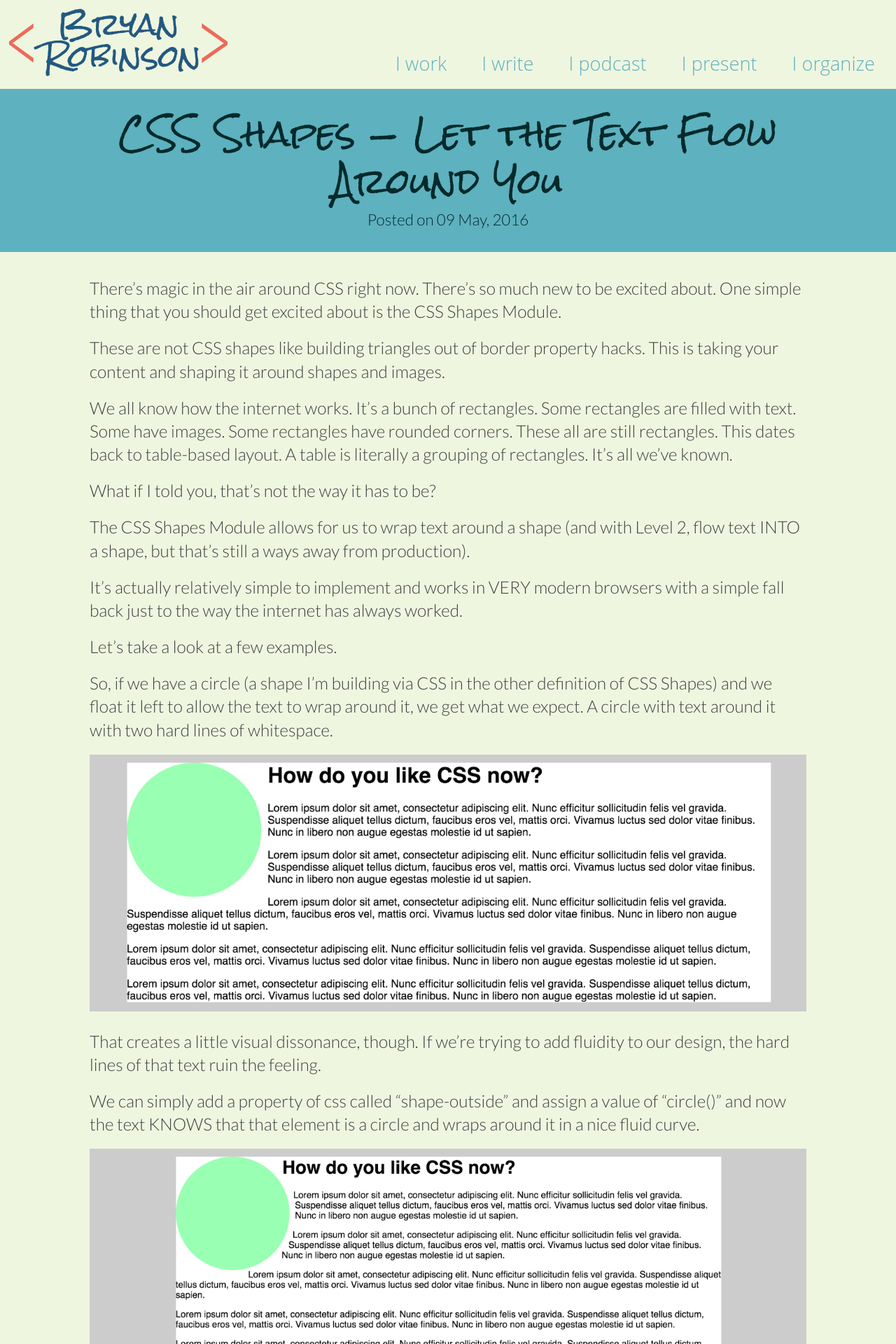
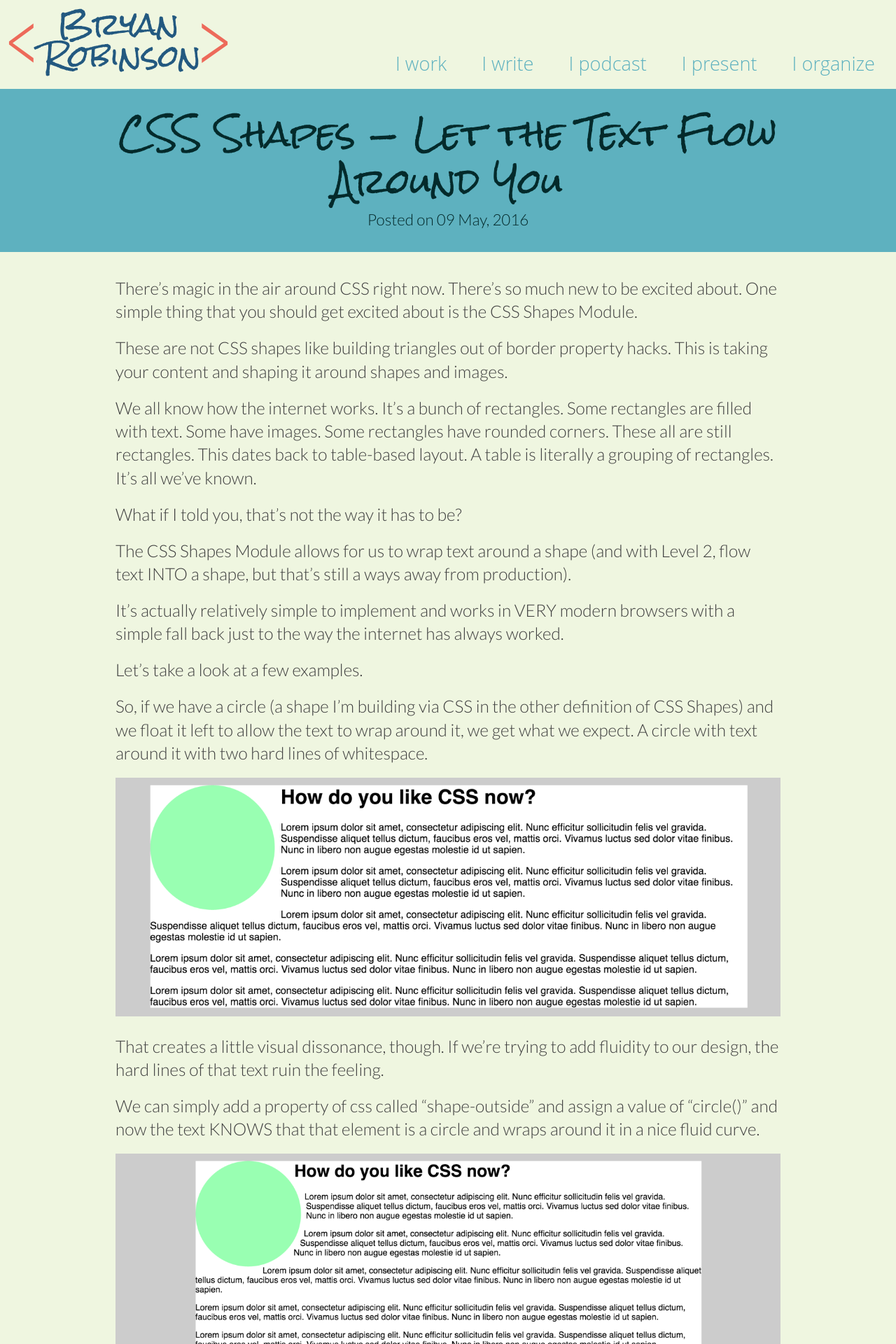
Before and after one commit to erquhart/jekyll-portfolio, a Jekyll site: the page built from _posts/2016-05-09-css-shapes-let-the-text-flow-around-you.markdown, in a window 1280 px wide. Shown: the top 1920 px of the page at 70% size. Built offline with Jekyll 4.4.1, drawn with Linux system fonts in a browser that asks for light colours.

Commit message:
Adjusts post column width

```diff
--- a/_layouts/post.html
+++ b/_layouts/post.html
@@ -5,7 +5,7 @@
 
 
         {% include interior-content-head.html %}
-        <main class="container">
+        <main class="container container-narrow">
             {{ content | markdownify }}
         </main>
 
--- a/scss/layout/_main-content.scss
+++ b/scss/layout/_main-content.scss
@@ -1,6 +1,9 @@
 .container {
     width: 80%;
     margin: 0 auto;
+    &-narrow {
+        max-width: 950px;
+    }
 }
 h1, h2 {
 }
--- a/style.css
+++ b/style.css
@@ -422,6 +422,8 @@ img {
 .container {
   width: 80%;
   margin: 0 auto; }
+  .container-narrow {
+    max-width: 950px; }
 
 .main-headline, .secondary-headline, .section-header {
   text-align: center; }
```
